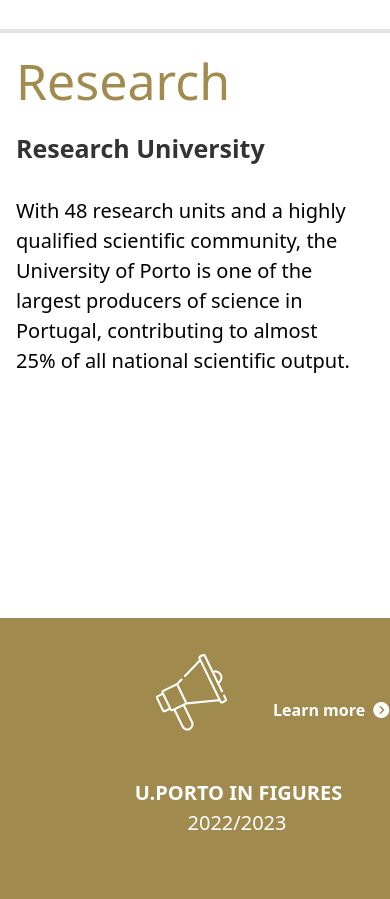
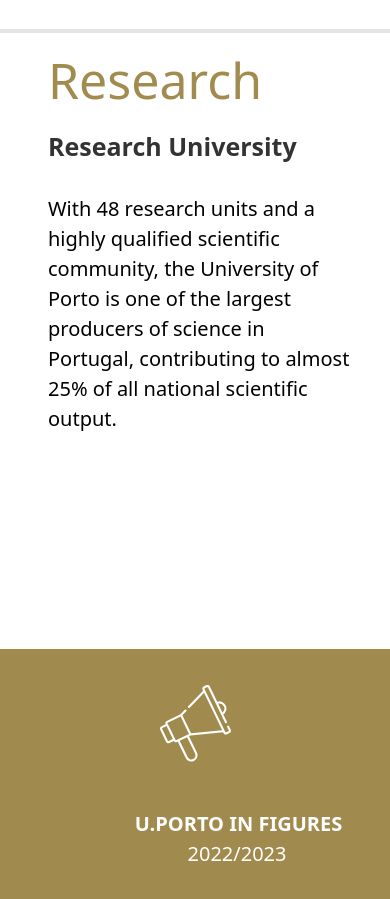
Before and after one commit to musi922/ThegymCloningGate, a website: page index.html in a window 390 px wide. Shown: the part 2837-3736 px from the top of the page. Drawn offline with Linux system fonts and the light colour scheme.

Commit message:
Finalize responsive footer design and complete project

```diff
--- a/index.html
+++ b/index.html
@@ -227,14 +227,14 @@
 
 
 
-    <section class="h-[68vh]  w-full pl-4 sm:pl-4 md:pl-4 lg:pl-32 xl:pl-32 2xl:pl-32">
+    <section class="h-[68vh]  w-full pl-12 sm:pl-4 md:pl-4 lg:pl-32 xl:pl-32 2xl:pl-32">
         <div class="mt-[3%]">
             <h1 class="text-[#a28b4f] text-[50px] font-light">  Research</h1>
         </div>
         <div class="flex-col mt-[3%] gap-56 h-[48vh] w-[90%] ">
             <h1 class="text-[#333333] text-[25px] font-bold">Research University</h1>
 
-        <div class="w-full flex gap-2">
+        <div class="w-full flex gap-20">
             <div class="w-[100%] md:w-[100%] xl:w-[50%] lg:w-[50%] 2xl:w-[50%]  text-[20px] h-[15vh] font-thin pt-7">
                 <h1 > With 48 research units and a highly qualified scientific community, the University of Porto is one of the largest producers of science in Portugal, contributing to almost 25% of all national scientific output. <br><span class="mt-8 absolute w-[42%] hidden md:hidden sm:hidden lg:block xl:block 2xl:block">The excellence of our scientific ecosystem is particularly evident in the leading position the University occupies in the main international rankings of Higher Education.  </span>      </h1>
             </div>
@@ -252,9 +252,9 @@
     </section>
 
     <section class="  w-full pl-[-2%]  bg-[#a18a4d] flex-col h-[70vh] sm:h-[100vh] lg:h-[63vh] xl:lg:h-[63vh] 2xl:lg:h-[63vh]">
-    <div class="flex flex-col sm:items-start ml-[40%]">
+    <div class="flex lg:flex lg:gap-52 xl:flex xl:gap-52 2xl:flex 2xl:gap-52 gap-12 mt-8 pl-40 lg:pl-32 xl:pl-96 2xl:pl-96 sm:pl-60 ">
         <img src="/images/download.svg" class="h-[10vh] absolute mt-9"  >
-        <h1><a href="#" class="text-white font-semibold mt-20 absolute inline-block ml-[30%]">Learn more <i class="fa-solid fa-circle-chevron-right ml-1"></i></a>
+        <h1><a href="#" class="text-white font-semibold mt-20 absolute hidden sm:hidden md:hidden lg:inline-block xl:inline-block  2xl:inline-block  ml-[30%]">Learn more <i class="fa-solid fa-circle-chevron-right ml-1"></i></a>
         </h1>
     </div>
     <div class="sm:text-[10px]  flex sm:items-star w-[90%] h-[20vh] ml-3 mt-40 font-bold text-[20px] lg:text-[50px] xl:text-[50px] 2xl:text-[50px] flex-col text-white border-b-2">
@@ -262,7 +262,7 @@
             <h1 class="ml-[50%] font-thin">2022/2023</h1>
 
     </div>
-    <div class=" flex  lg:flex lg:gap-52 xl:flex xl:gap-52 2xl:flex 2xl:gap-52 gap-12 mt-8 pl-32 lg:pl-32 xl:pl-52 2xl:pl-32 sm:pl-60">
+    <div class=" flex  lg:flex lg:gap-52 xl:flex xl:gap-52 2xl:flex 2xl:gap-52 gap-12 mt-8 pl-32 lg:pl-32 xl:pl-52 2xl:pl-96 sm:pl-60">
         <div class="flex-col text-white ">
             <h1 class="font-bold text-[50px]">+300</h1>
                <h1 class="font-thin text-[30px] mt-[-1%] ml-2 absolute"> Courses</h1>
```
Also changed, not shown: src/output.css.
